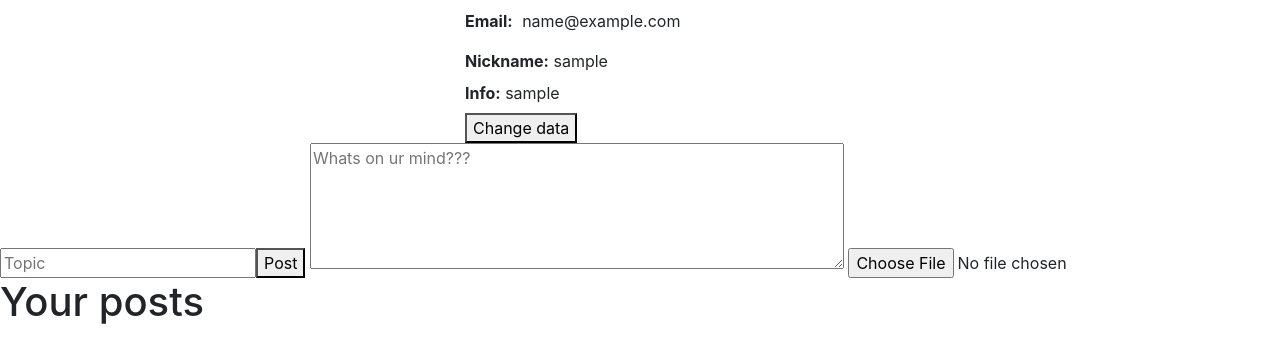
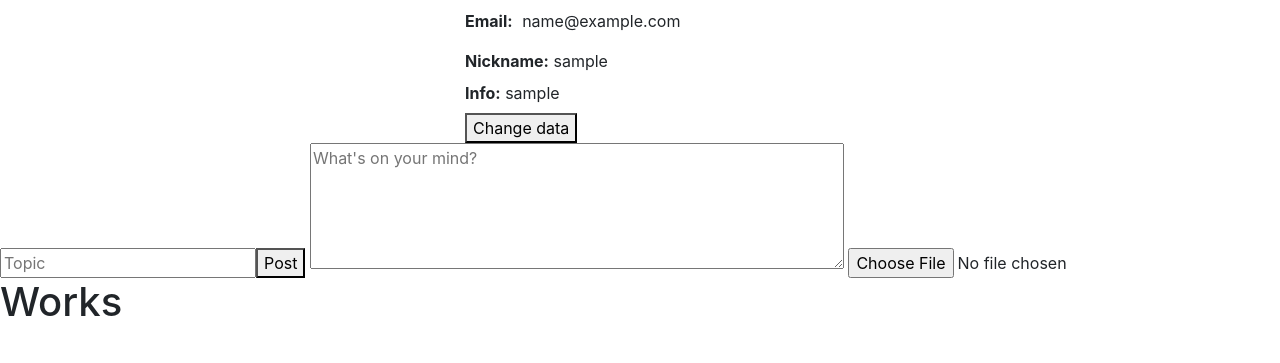
Before and after one commit to index-oo7/devsocnet, a PHP site: page /profile.php in a window 1280 px wide. Shown: the part 47-410 px from the top of the page. Run offline with PHP 8.4, Linux system fonts and the light colour scheme; the visitor is signed in with stand-in values (Sample User, id 1); some libraries are stand-ins or nearby versions.

Commit message:
refactoring code in terms of esthetics

```diff
--- a/pages/Login/Login.php
+++ b/pages/Login/Login.php
@@ -7,6 +7,7 @@
     <meta charset="UTF-8">
     <meta http-equiv="X-UA-Compatible" content="IE=edge">
     <meta name="viewport" content="width=device-width, initial-scale=1.0">
+    <!-- Custom CSS -->
     <link rel="stylesheet" type="text/css" href="style.css">
     <title>Log in</title>
 </head>
--- a/pages/Profile/profile.php
+++ b/pages/Profile/profile.php
@@ -10,14 +10,14 @@
 <html lang="en">
   <head>
       <meta charset="UTF-8">
-  <title>Minimalistic Social Media Profile</title>
+      <meta http-equiv="X-UA-Compatible" content="IE=edge">
+      <meta name="viewport" content="width=device-width, initial-scale=1.0">
+    <title>Profile</title>
     <!-- Bootstrap CSS -->
     <link rel="stylesheet" href="https://maxcdn.bootstrapcdn.com/bootstrap/4.0.0/css/bootstrap.min.css">
     <!-- Custom CSS -->
     <link rel="stylesheet" href="style.css">
   </head>
-
-
 
   <body>
     <div class="container">
@@ -32,6 +32,7 @@
             <h1><?php echo"{$user->getName()} {$user->getSurname()}"?></h1>
             <ul class="list-unstyled">
               <li><strong>Email:</strong><?php echo " {$user->getEmail()}";?></li>
+              <!-- ovde eventualno mogu da idu followers, following, broj postova -->
             </ul>
             <p>
             <?php
@@ -46,26 +47,23 @@
     </div>
     <div>
       <form action="profile.php" method="post" enctype="multipart/form-data">
-                    <input type="text" name="category" id="category" placeholder="Topic"><button name="postit" type="submit">Post</button>
-                    <textarea name="caption" rows="5" cols="50" placeholder="Whats on ur mind???"></textarea>
+      <input type="text" name="category" id="category" placeholder="Topic"><button name="btnPost" type="submit">Post</button>
+      <textarea name="caption" rows="5" cols="50" placeholder="What's on your mind?"></textarea>
       <input type="file" name="file" id="file">
       </form>
+
       <?php
-
-
-                        if(isset($_POST['postit'])){
+      if(isset($_POST['btnPost'])){
           $category=$_POST['category'];
           $caption = $_POST['caption'];
           $userid=$_SESSION['iduser'];
           $newpost= new Post($datab,$userid,$caption,$category);
       }
+      ?>
 
-
-
-                    ?>
       </div>
         <div>
-                        <h1>Your posts</h1>
+          <h1>Works</h1>
           <?php
 
               $arr_posts=$user->allposts($datab);//ovde mi baca commands out of sync jer pozivam iz baze da mi da idijeve
@@ -74,13 +72,9 @@
                 post::getpost($el,$datab);
               }
 
-
           ?>
         </div>
-
-
       </div>
-
 
     <!-- Bootstrap JS -->
     <script src="https://code.jquery.com/jquery-3.2.1.slim.min.js"></script>
--- a/pages/SignUp/SignUp.php
+++ b/pages/SignUp/SignUp.php
@@ -4,6 +4,7 @@
     <meta charset="UTF-8">
     <meta http-equiv="X-UA-Compatible" content="IE=edge">
     <meta name="viewport" content="width=device-width, initial-scale=1.0">
+    <!-- Custom CSS -->
     <link rel="stylesheet" type="text/css" href="style.css">
     <title>SignUp</title>
 </head>
@@ -22,7 +23,7 @@
           <button type="submit" name="btnSubmit">Sign Up</button>
         </form>
       </div>
-            <!--AUTOGENERISANJE USERNAME  -->
+            <!--AUTOGENERATING USERNAME  -->
       <?php
         if(isset($_POST['firstName'])and isset($_POST['lastName']) and isset($_POST['email']) and isset($_POST['password'])){
 
```
Lines whose indentation alone changed are shown as unchanged.
